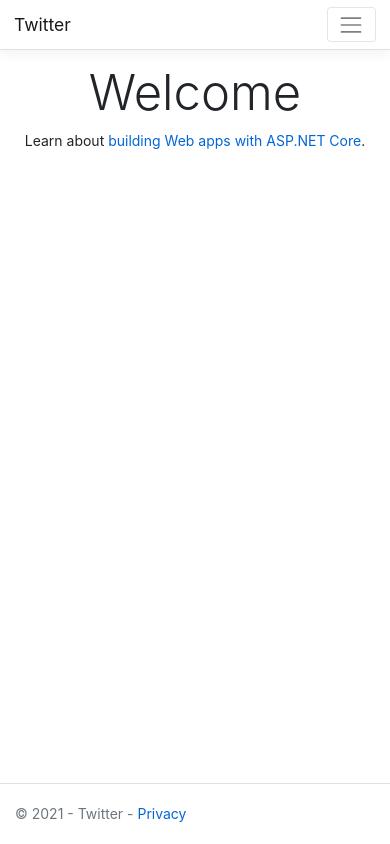
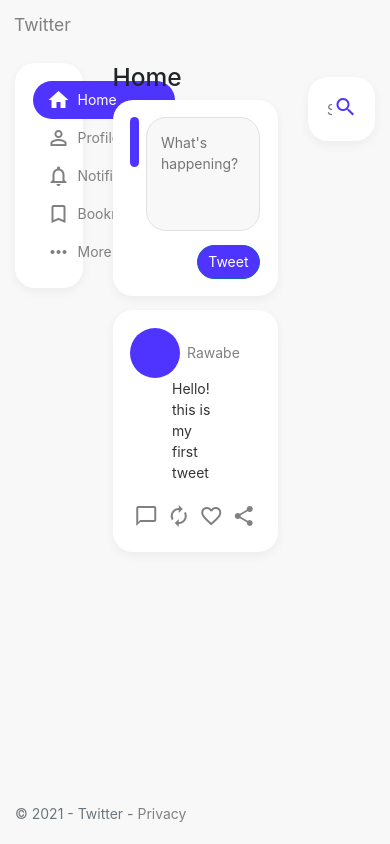
Before and after one commit to AbdulazizAlmohammadi/Twitter, an ASP.NET Core app: page / in a window 390 px wide. Run offline with ASP.NET Core 8, Linux system fonts and the light colour scheme.

Commit message:
UI complete

```diff
--- a/Twitter/Views/Home/Index.cshtml
+++ b/Twitter/Views/Home/Index.cshtml
@@ -1,8 +1,34 @@
 @{
-    ViewData["Title"] = "Home Page";
+    ViewData["Title"] = "Home";
 }
 
-<div class="text-center">
-    <h1 class="display-4">Welcome</h1>
-    <p>Learn about <a href="https://docs.microsoft.com/aspnet/core">building Web apps with ASP.NET Core</a>.</p>
-</div>
+
+        <h3>Home</h3>
+        <div class="card border-0 box-shadow ">
+            <div class="card-body">
+                <div class="d-flex align-items-start">
+                    <div class="avatar"></div>
+                    <textarea class="ml-2 tweet-area p-3" placeholder="What's happening?" maxlength="140" rows="4" cols="50"></textarea>
+                </div>
+                <div class="d-flex justify-content-end mt-3"><a class="btn btn-primary" href="#">Tweet</a></div>
+            </div>
+        </div>
+
+            <div class="card border-0 box-shadow mt-3">
+                <div class="card-body">
+                    <div class="d-flex justify-content-start align-items-center">
+                        <div class="avatar"></div>
+                        <div class="ml-2"><a href="#">Rawabe</a></div>
+                    </div>
+                    <a asp-action="Details">
+                        <p class="ml-5 mr-5 tweet">Hello! this is my first tweet</p>
+                    </a>
+                        <div class="d-flex justify-content-around align-items-center pt-2 pb-2">
+                            <i class="material-icons tweet-icon">chat_bubble_outline</i>
+                            <i class="material-icons tweet-icon">autorenew</i>
+                            <i class="material-icons tweet-icon">favorite_border</i>
+                            <i class="material-icons tweet-icon">share</i>
+                        </div>
+
+                </div>
+            </div>
--- a/Twitter/Views/Shared/_Layout.cshtml
+++ b/Twitter/Views/Shared/_Layout.cshtml
@@ -6,17 +6,19 @@
     <title>@ViewData["Title"] - Twitter</title>
     <link rel="stylesheet" href="~/lib/bootstrap/dist/css/bootstrap.min.css" />
     <link rel="stylesheet" href="~/css/site.css" />
+    <link rel="stylesheet" href="~/css/Style.css" />
+    <link href="https://fonts.googleapis.com/icon?family=Material+Icons" rel="stylesheet">
 </head>
 <body>
     <header>
-        <nav class="navbar navbar-expand-sm navbar-toggleable-sm navbar-light bg-white border-bottom box-shadow mb-3">
+        <nav class="navbar navbar-expand-sm navbar-toggleable-sm  mb-3">
             <div class="container">
                 <a class="navbar-brand" asp-area="" asp-controller="Home" asp-action="Index">Twitter</a>
                 <button class="navbar-toggler" type="button" data-toggle="collapse" data-target=".navbar-collapse" aria-controls="navbarSupportedContent"
                         aria-expanded="false" aria-label="Toggle navigation">
                     <span class="navbar-toggler-icon"></span>
                 </button>
-                <div class="navbar-collapse collapse d-sm-inline-flex justify-content-between">
+@*                <div class="navbar-collapse collapse d-sm-inline-flex justify-content-between">
                     <ul class="navbar-nav flex-grow-1">
                         <li class="nav-item">
                             <a class="nav-link text-dark" asp-area="" asp-controller="Home" asp-action="Index">Home</a>
@@ -24,18 +26,48 @@
                         <li class="nav-item">
                             <a class="nav-link text-dark" asp-area="" asp-controller="Home" asp-action="Privacy">Privacy</a>
                         </li>
+                        <li class="nav-item">
+                            <a class="nav-link text-dark" asp-area="" asp-controller="Home" asp-action="Login">Login</a>
+                        </li>
                     </ul>
-                </div>
+                </div>*@
             </div>
         </nav>
     </header>
     <div class="container">
         <main role="main" class="pb-3">
-            @RenderBody()
+
+            <div class="row">
+                <div class="col-3">
+                    <div class="card border-0 box-shadow ">
+                        <div class="card-body">
+                            <ul class="nav nav-pills flex-column" id="nav-set">
+                                <li class="nav-item"><a class="nav-link d-flex align-items-center" id="home" asp-area="" asp-controller="Home" asp-action="Index"> <i class="material-icons mr-2">home</i>Home</a></li>
+                                <li class="nav-item"><a class="nav-link d-flex align-items-center" id="profile" asp-controller="Home" asp-action="Profile"> <i class="material-icons mr-2">perm_identity</i>Profile</a></li>
+                                <li class="nav-item"><a class="nav-link d-flex align-items-center" id="notification" href="#"> <i class="material-icons mr-2">notifications_none</i>Notifications</a></li>
+                                <li class="nav-item"><a class="nav-link d-flex align-items-center" id="bookmark" href="#"> <i class="material-icons mr-2">bookmark_border</i>Bookmark</a></li>
+                                <li class="nav-item"><a class="nav-link d-flex align-items-center" id="more" href="#"> <i class="material-icons mr-2">more_horiz</i>More</a></li>
+                            </ul>
+                        </div>
+                    </div>
+                </div>
+                <div class="col-6">
+
+                    @RenderBody()
+                </div>
+                <div class="col-3">
+                    <div class="card border-0 box-shadow mt-3 ">
+                        <div class="card-body d-flex justify-content-between align-items-center">
+                            <input type="text" placeholder="Search" class="comment-input w-100" />
+                            <a class="send-comment" href="#"><i class="material-icons">search</i></a>
+                        </div>
+                    </div>
+                </div>
+
         </main>
     </div>
 
-    <footer class="border-top footer text-muted">
+    <footer class=" footer text-muted">
         <div class="container">
             &copy; 2021 - Twitter - <a asp-area="" asp-controller="Home" asp-action="Privacy">Privacy</a>
         </div>
@@ -44,5 +76,24 @@
     <script src="~/lib/bootstrap/dist/js/bootstrap.bundle.min.js"></script>
     <script src="~/js/site.js" asp-append-version="true"></script>
     @await RenderSectionAsync("Scripts", required: false)
+    <script>
+        var head = document.getElementById("nav-set");
+        var body = document.getElementsByClassName("nav-link");
+        if ("@ViewData["Title"]" == "Profile") {
+            var profile = document.getElementById("profile");
+            profile.className += " active";
+        } else {
+            var home = document.getElementById("home");
+            home.className += " active";
+            console.log(home.className);
+        }
+        @*for (var i = 0; i < body.length; i++) {
+            body[i].addEventListener("click", function () {
+                var current = document.getElementsByClassName("active");
+                current[0].className = current[0].className.replace("active", "");
+                this.className += "active";
+            });*@
+
+    </script>
 </body>
 </html>
--- /dev/null
+++ b/Twitter/wwwroot/css/Style.css
@@ -0,0 +1,118 @@
+body {
+}
+
+.card {
+    border-radius: 20px;
+}
+
+.nav-pills .nav-link.active {
+    background: #4f34ff;
+    border-radius:20px
+}
+a {
+    color: #808080
+}
+    a:hover {
+        color: #4f34ff;
+        text-decoration : none
+
+    }
+
+.avatar {
+    width: 50px;
+    height: 50px;
+    background: #4f34ff;
+    border-radius : 50px
+}
+
+.profile-avatar {
+    width: 80px;
+    height: 80px;
+    background: #4f34ff;
+    border-radius: 50px;
+}
+
+.btn-primary {
+    background: #4f34ff;
+    color: white;
+    border-radius: 20px
+}
+.btn-primary:hover {
+    background: #6248ff;
+    color: white;
+}
+.tweet-icon {
+    color: #808080;
+}
+
+.tweet{
+    color:#343434
+}
+
+/**Login form**/
+
+
+.input-container {
+    position: relative;
+    margin-bottom: 25px;
+}
+
+    .input-container label {
+        position: absolute;
+        top: 0px;
+        left: 0px;
+        font-size: 16px;
+        color: black;
+        pointer-event: none;
+        transition: all 0.2s ease-in-out;
+    }
+
+    .input-container input {
+        border: 0;
+        border-bottom: 1px solid #efefef;
+        background: transparent;
+        width: 100%;
+        padding: 8px 0 5px 0;
+        font-size: 16px;
+        color: black;
+    }
+
+        .input-container input:focus {
+            border: none;
+            outline: none;
+            border-bottom: 1px solid #4f34ff;
+        }
+
+
+.input-container input:focus ~ label,
+.input-container input:valid ~ label {
+    top: -12px;
+    font-size: 12px;
+}
+
+.comment-input {
+    border: 0;
+    border-radius: 20px;
+    caret-color: #4f34ff;
+}
+.tweet-area {
+    border: 0.5px solid #e1e1e1;
+    border-radius: 20px;
+    caret-color: #4f34ff;
+    background-color: #f9f8f8;
+    padding:5px;
+    box-sizing : border-box;
+    resize: none;
+}
+
+    .tweet-area:focus {
+        outline: none;
+        padding: 5px;
+    }
+
+input:focus{
+    outline :none;
+}
+.send-comment {
+    color: #4f34ff !important;
+}
--- a/Twitter/wwwroot/css/site.css
+++ b/Twitter/wwwroot/css/site.css
@@ -59,8 +59,9 @@
 }
 
 body {
-  /* Margin bottom by footer height */
-  margin-bottom: 60px;
+    /* Margin bottom by footer height */
+    margin-bottom: 60px;
+    background-color:  #f9f8f8;
 }
 .footer {
   position: absolute;
```
Also changed, not shown: Twitter/Views/Home/Details.cshtml (added, +39 -0 lines), Twitter/Views/Home/Login.cshtml (added, +39 -0 lines), Twitter/Views/Home/Privacy.cshtml (+12 -2 lines), Twitter/Views/Home/Profile.cshtml (added, +56 -0 lines), Twitter/wwwroot/js/site.js (line endings or trailing spaces).
